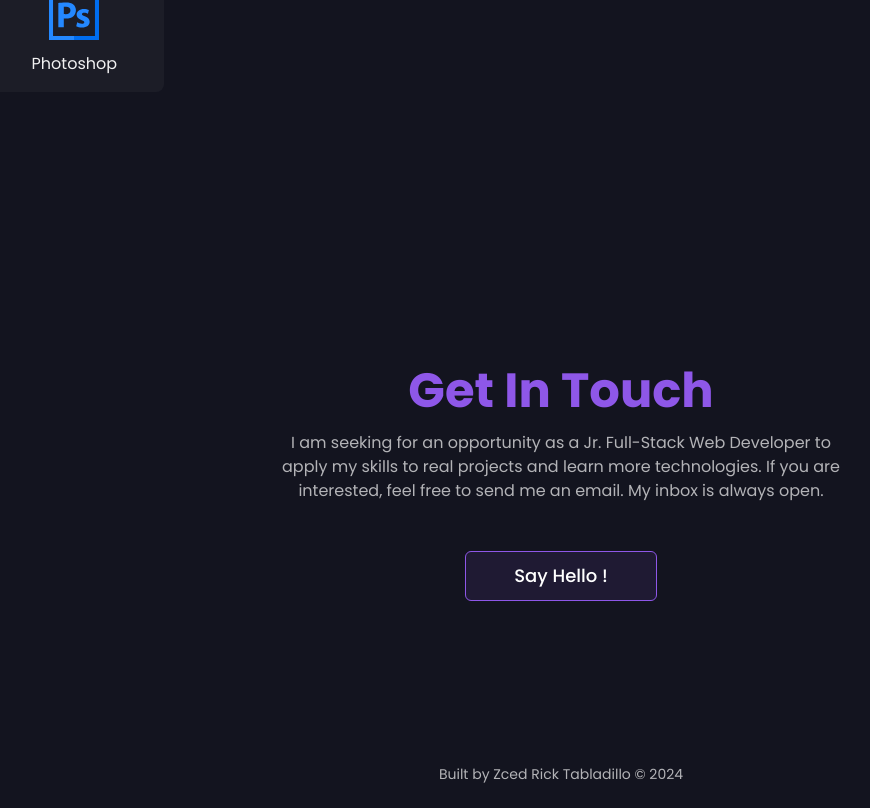
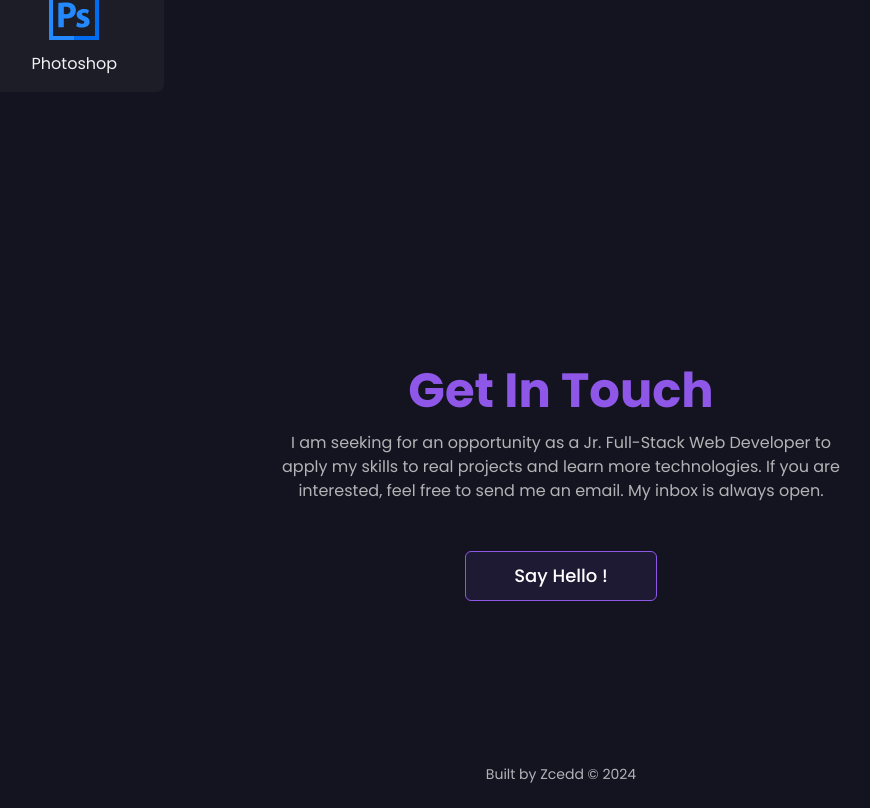
Before and after one commit to zcedd/portfolio, a Next.js app: page / in a window 1280 px wide. Shown: the part 2172-2980 px from the top of the page, without its empty margins (79-949 px from the left). Built offline with nearby package versions, Linux system fonts and the light colour scheme.

Commit message:
Update Footer.jsx

```diff
--- a/components/layouts/Footer.jsx
+++ b/components/layouts/Footer.jsx
@@ -29,7 +29,7 @@ const Footer = () => {
                     </ul>
                 </nav>
                 <p className="text-sm text-center">
-                    Built by Zced Rick Tabladillo © 2024
+                    Built by Zcedd © 2024
                 </p>
             </footer>
         </section>
```
